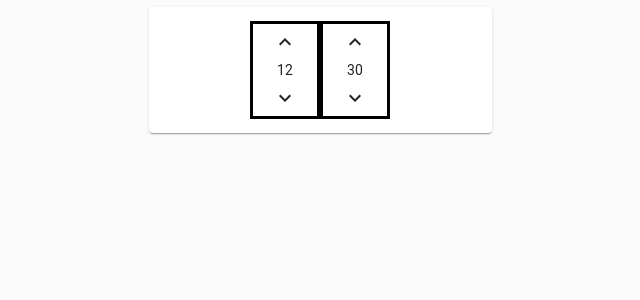
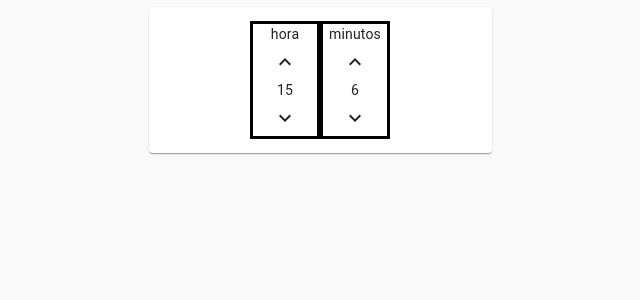
Before and after one commit to aronysalvador/AdmisionFront, a React (Create React App) app: page / in a window 1280 px wide. Shown: the top 300 px of the page, without its empty margins (320-960 px from the left). Built offline with nearby package versions, Linux system fonts and the light colour scheme.

Commit message:
Implementar logica minutos segundos

```diff
--- a/src/components/HoraSiniestro/HoraSiniestro.jsx
+++ b/src/components/HoraSiniestro/HoraSiniestro.jsx
@@ -1,7 +1,15 @@
 import React, { useState, useEffect } from "react";
 import { Grid, Button } from "@material-ui/core";
 import { KeyboardArrowDown, KeyboardArrowUp } from "@material-ui/icons";
+
 const HoraSiniestro = () => {
+  const [horas, setHoras] = useState(() => {
+    return new Date().getHours();
+  });
+  const [minutos, setMinutos] = useState(() => {
+    return new Date().getMinutes();
+  });
+
   return (
     <Grid container direction="row" justify="center" alignItems="center">
       <Grid
@@ -12,16 +20,27 @@ const HoraSiniestro = () => {
           borderSpacing: "2px",
         }}
       >
+        <div style={{ textAlign: "center" }}>hora</div>
         <div>
-          <Button variant="text">
+          <Button
+            variant="text"
+            onClick={() => {
+              setHoras((h) => ++h);
+            }}
+          >
             <KeyboardArrowUp />
           </Button>
         </div>
 
-        <div style={{ textAlign: "center" }}>12</div>
+        <div style={{ textAlign: "center" }}>{horas}</div>
 
         <div>
-          <Button variant="text">
+          <Button
+            variant="text"
+            onClick={() => {
+              setHoras((h) => --h);
+            }}
+          >
             <KeyboardArrowDown />
           </Button>
         </div>
@@ -34,16 +53,27 @@ const HoraSiniestro = () => {
           borderSpacing: "2px",
         }}
       >
+        <div style={{ textAlign: "center" }}>minutos</div>
         <div>
-          <Button variant="text">
+          <Button
+            variant="text"
+            onClick={() => {
+              setMinutos((m) => ++m);
+            }}
+          >
             <KeyboardArrowUp />
           </Button>
         </div>
 
-        <div style={{ textAlign: "center" }}>30</div>
+        <div style={{ textAlign: "center" }}>{minutos}</div>
 
         <div>
-          <Button variant="text">
+          <Button
+            variant="text"
+            onClick={() => {
+              setMinutos((m) => --m);
+            }}
+          >
             <KeyboardArrowDown />
           </Button>
         </div>
```
